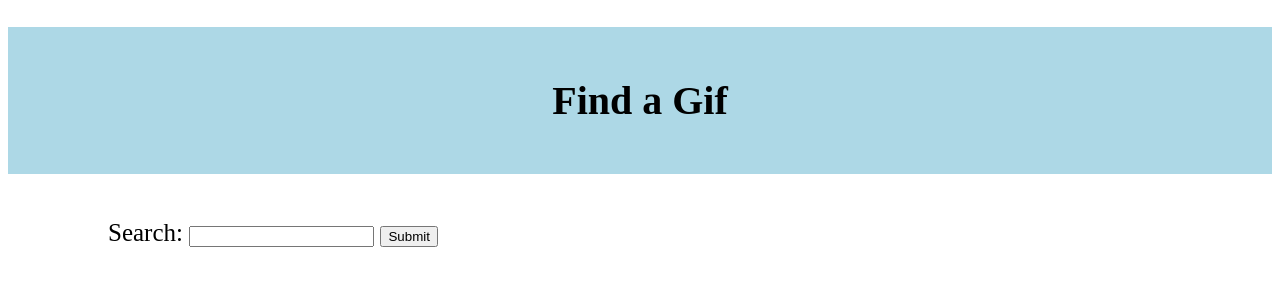
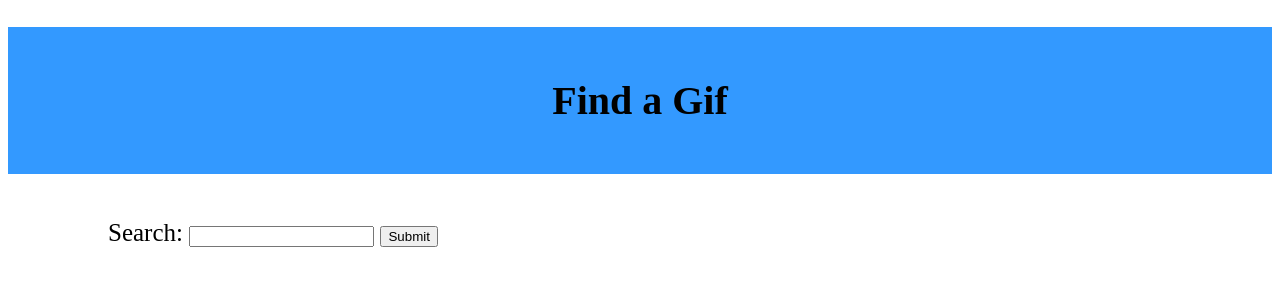
Before and after one commit to briandmpls/ajax_weekend_assignment, a plain HTML site: page index.html in a window 1280 px wide. Drawn offline with Linux system fonts and the light colour scheme.

Commit message:
change background color

```diff
--- a/style.css
+++ b/style.css
@@ -1,6 +1,6 @@
 h1 {
 	text-align: center;
-	background-color: lightblue;
+	background-color: #3399FF;
 	font-size: 40px;
 	padding: 50px;
 }
```
